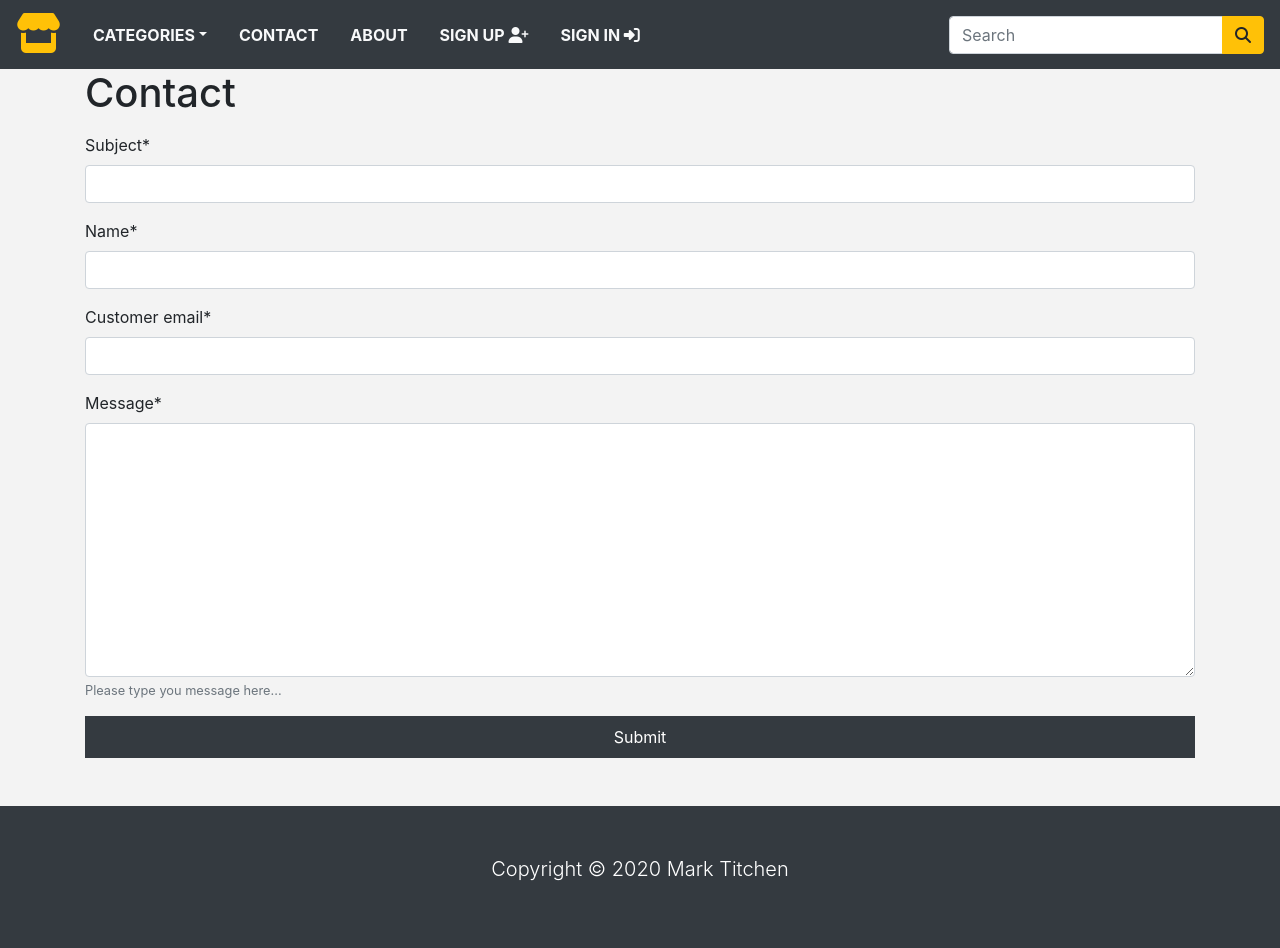
After one commit to marktitchen/Django_Projects, a Django app: page /contact/ in a window 1280 px wide. The commit adds this page. Run offline with Django 3.2, Linux system fonts and the light colour scheme; data comes from the database, SQL or seed files in the repository; some libraries are stand-ins or nearby versions.

Commit message:
Contact form part 1

```diff
--- a/store/forms.py
+++ b/store/forms.py
@@ -10,3 +10,14 @@ class SignUpForm(UserCreationForm):
     class Meta:
         model = User
         fields = ('first_name', 'last_name', 'username', 'password1', 'password2', 'email')
+
+class ContactForm(forms.Form):
+    subject = forms.CharField(max_length=50, required=True)
+    name = forms.CharField(max_length=20, required=True)
+    customer_email = forms.EmailField(max_length=50, required=True)
+    message = forms.CharField(
+        max_length=500,
+        widget=forms.Textarea(),
+        help_text='Please type you message here...',
+
+    )
--- /dev/null
+++ b/store/templates/contact.html
@@ -0,0 +1,20 @@
+{% extends 'base.html' %}
+{% load static %}
+    {% load crispy_forms_tags %}
+{% block title %}
+    Contact
+{% endblock %}
+
+{% block content %}
+    <div class="container">
+        <h1>Contact</h1>
+        <form method="post">
+            {% csrf_token %}
+            <p>{{ form | crispy }}</p>
+
+            <button type="submit" class="btn btn-dark btn-block rounded-0 py-2 mt-3">Submit</button>
+
+        </form>
+    </div>
+
+{% endblock %}
--- a/store/templates/navbar.html
+++ b/store/templates/navbar.html
@@ -51,11 +51,11 @@
             {% endif %}
                 </li>
         </ul>
-        <form class="form-inline ml-3">
+        <form class="form-inline ml-3" action="{% url 'search' %}", method="GET">
             <div class="input-group">
-                <input type="text" class="form-control" placeholder="Search">
+                <input type="text" name="title" class="form-control" placeholder="Search">
                 <div class="input-group-append">
-                    <button type="button" class="btn btn-warning" name="button"><i class="fas fa-search"></i></button>
+                    <button type="submit" class="btn btn-warning"><i class="fas fa-search"></i></button>
                 </div>
             </div>
         </form>
--- a/store/urls.py
+++ b/store/urls.py
@@ -14,6 +14,6 @@ urlpatterns = [
     path('account/signout/', views.signoutView, name='signout'),
     path('order_history/', views.orderHistory, name='order_history'),
     path('order/<int:order_id>', views.viewOrder, name='order_detail'),
-
-
+    path('search/', views.search, name='search'),
+    path('contact/', views.contact, name='contact'),
 ]
--- a/store/views.py
+++ b/store/views.py
@@ -5,7 +5,7 @@ from django.core.exceptions import ObjectDoesNotExist
 import stripe
 from django.conf import settings
 from django.contrib.auth.models import Group, User
-from .forms import SignUpForm
+from .forms import SignUpForm, ContactForm
 from django.contrib.auth.forms import AuthenticationForm
 from django.contrib.auth import login, authenticate, logout
 from django.contrib.auth.decorators import login_required
@@ -216,6 +216,7 @@ def orderHistory(request):
         order_details = Order.objects.filter(emailAddress=email)
     return render(request, 'list-orders.html', {'order_details': order_details})
 
+
 @login_required(redirect_field_name='next', login_url='signin')
 def viewOrder(request, order_id):
     if request.user.is_authenticated:
@@ -223,3 +224,24 @@ def viewOrder(request, order_id):
         order = Order.objects.get(id=order_id, emailAddress=email)
         order_items = OrderItem.objects.filter(order=order)
     return render(request, 'order-detail.html', {'order': order, 'order_items': order_items})
+
+
+def search(request):
+    products = Product.objects.filter(name__contains=request.GET['title'])
+    return render(request, 'home.html', {'products': products})
+
+
+def contact(request):
+    if request.method == 'POST':
+        form = ContactForm(request.POST)
+        if form.is_valid():
+            submit = form.cleaned_data.get('subject')
+            message = form.cleaned_data.get('message')
+            customer_email = form.cleaned_data.get(' customer_email')
+            name = form.cleaned_data.get('name')
+
+            message_format = "{0} has sent you a new message:\n\n{1}".format(name, message)
+            return render(request, 'contact-success.html')
+    else:
+        form = ContactForm
+    return render(request, 'contact.html', {'form': form})
```
Also changed, not shown: store/templates/contact-success.html (added, +19 -0 lines).
